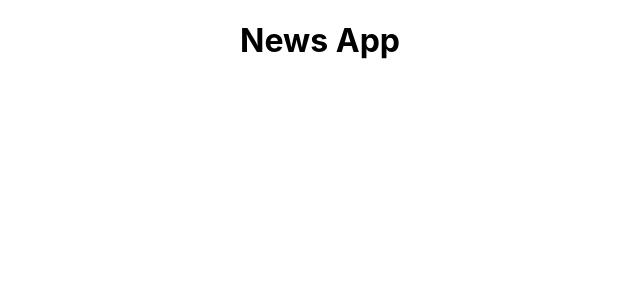
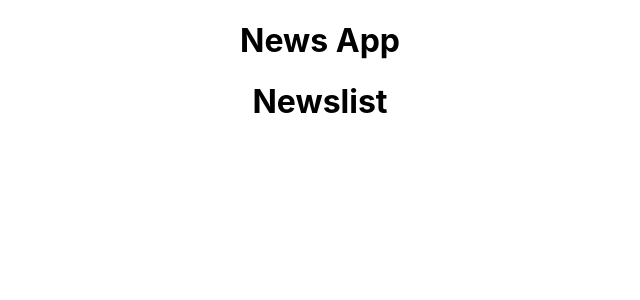
Before and after one commit to SanderKoopmans/jamstack-news-app, a React (Create React App) app: page / in a window 1280 px wide. Shown: the top 300 px of the page, without its empty margins (320-960 px from the left). Built offline with nearby package versions, Linux system fonts and the light colour scheme.

Commit message:
Newslist component created.

```diff
--- a/src/App.jsx
+++ b/src/App.jsx
@@ -1,10 +1,12 @@
 import React from 'react';
 import './App.css';
+import Newslist from './components/Newslist';
 
 function App() {
   return (
     <div className="App">
         <h1>News App</h1>
+        <Newslist />
     </div>
   );
 }
--- /dev/null
+++ b/src/components/Newslist.jsx
@@ -0,0 +1,11 @@
+import React from 'react';
+
+function Newslist() {
+  return (
+    <div className="newslist">
+        <h1>Newslist</h1>
+    </div>
+  );
+}
+
+export default Newslist;
```
